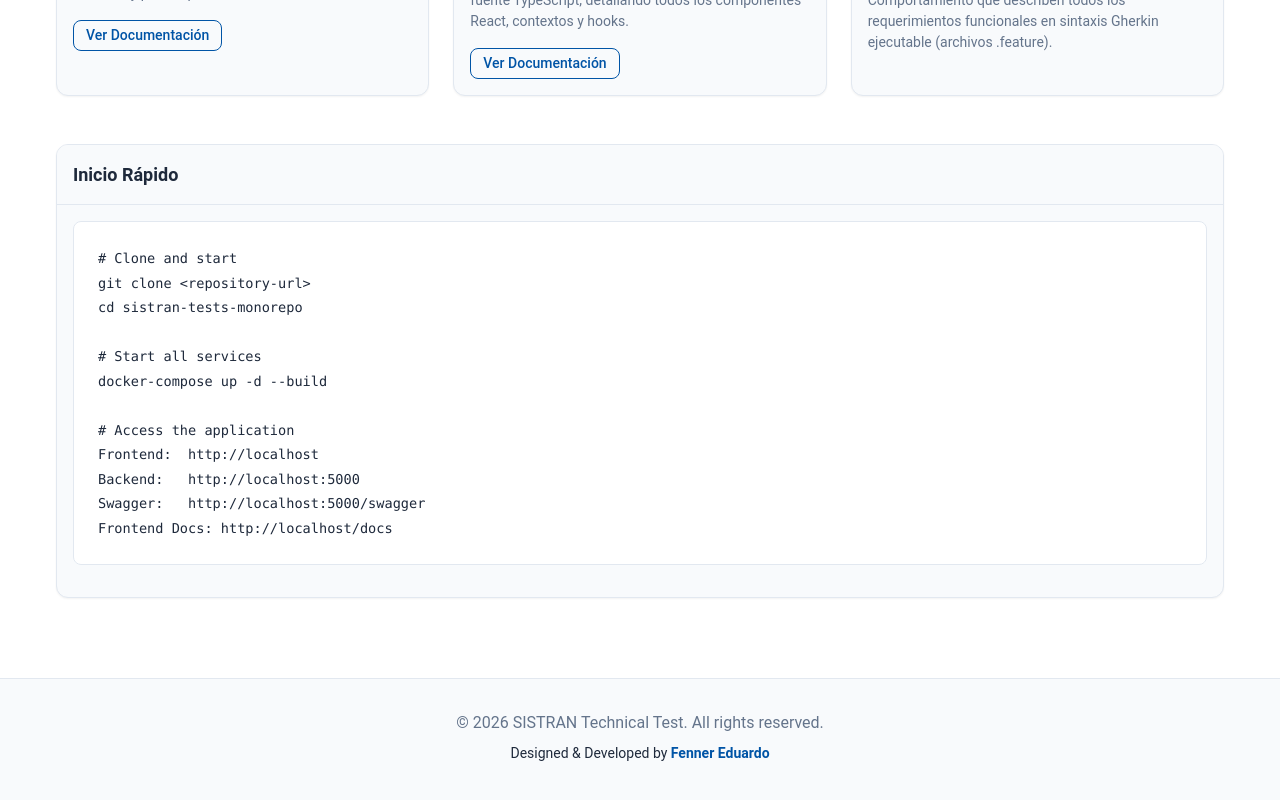
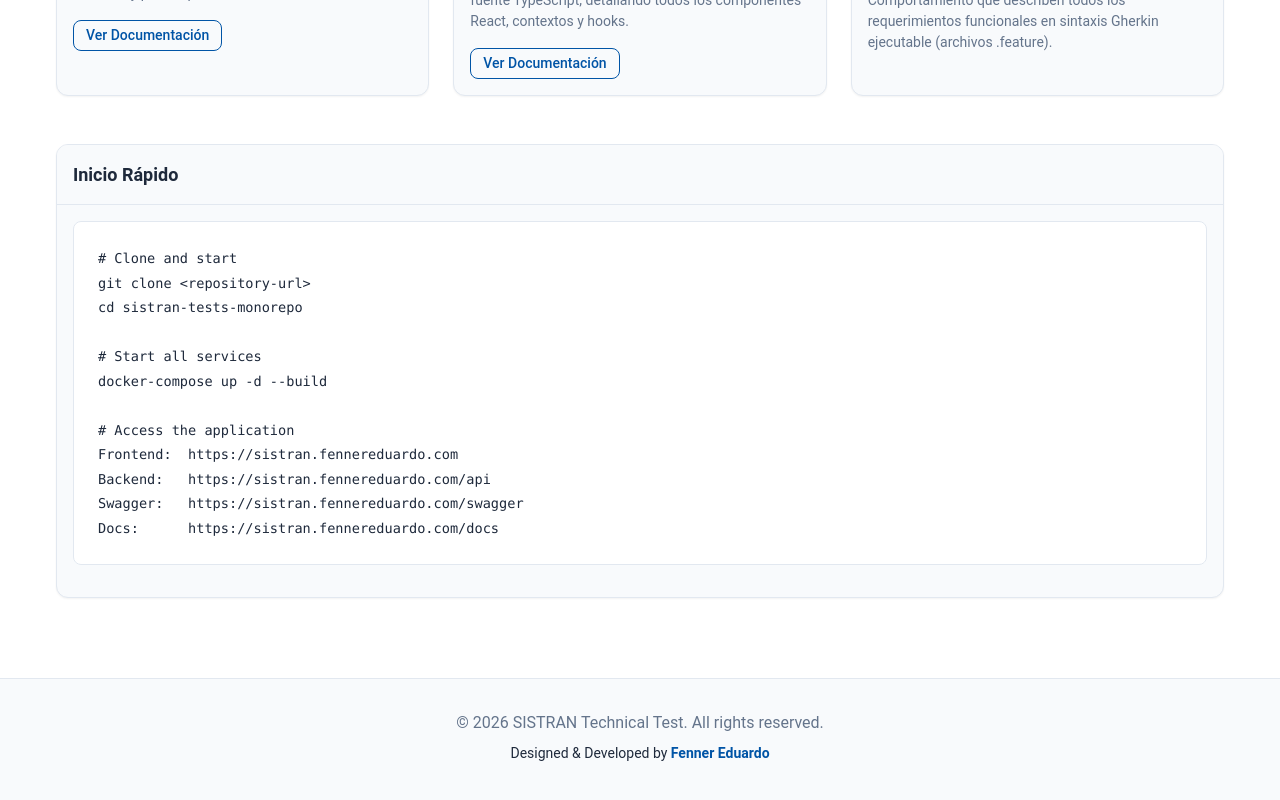
Before and after one commit to FennerEduardo/sistran-tests-monorepo, a React (Vite) app in the folder apps/frontend/: page / in a window 1280 px wide. Shown: the part 1266-2066 px from the top of the page. Built offline with nearby package versions, Linux system fonts and the light colour scheme.

Commit message:
feat: 🎉 Update frontend API endpoints to use relative paths; configure nginx for proxying and SSL support

```diff
--- a/apps/frontend/src/pages/Admin.tsx
+++ b/apps/frontend/src/pages/Admin.tsx
@@ -5,7 +5,7 @@ import { Button } from '../components/ui/Button';
 import { Input } from '../components/ui/Input';
 import { Pencil, Trash2, Plus, Search, Image as ImageIcon } from 'lucide-react';
 
-const API_BASE = 'http://localhost:5000/api';
+const API_BASE = '/api';
 const PEXELS_API_KEY = 'RNVYohOywIKlCE8tNWNDMFULSJW9imnRCAHlUdmzJHxGJaHdH8b5d66R';
 
 /**
--- a/apps/frontend/src/pages/Ecommerce.tsx
+++ b/apps/frontend/src/pages/Ecommerce.tsx
@@ -97,7 +97,7 @@ const ItemListContainer: React.FC = () => {
 
     useEffect(() => {
         setIsLoading(true);
-        fetch('http://localhost:5000/api/products', {
+        fetch('/api/products', {
             headers: {
                 'Accept-Language': i18n.language
             }
--- a/apps/frontend/src/pages/Home.tsx
+++ b/apps/frontend/src/pages/Home.tsx
@@ -33,8 +33,8 @@ const Home: React.FC = () => {
     ];
 
     const docs = [
-        { title: t('home.docSwagger'), desc: t('home.docSwaggerDesc'), url: 'http://localhost:5000/swagger' },
-        { title: t('home.docTypedoc'), desc: t('home.docTypedocDesc'), url: 'http://localhost/docs' },
+        { title: t('home.docSwagger'), desc: t('home.docSwaggerDesc'), url: '/swagger' },
+        { title: t('home.docTypedoc'), desc: t('home.docTypedocDesc'), url: '/docs' },
         { title: t('home.docGherkin'), desc: t('home.docGherkinDesc'), url: null },
     ];
 
@@ -133,10 +133,10 @@ cd sistran-tests-monorepo
 docker-compose up -d --build
 
 # Access the application
-Frontend:  http://localhost
-Backend:   http://localhost:5000
-Swagger:   http://localhost:5000/swagger
-Frontend Docs: http://localhost/docs`}
+Frontend:  https://sistran.fennereduardo.com
+Backend:   https://sistran.fennereduardo.com/api
+Swagger:   https://sistran.fennereduardo.com/swagger
+Docs:      https://sistran.fennereduardo.com/docs`}
                     </pre>
                 </CardBody>
             </Card>
--- a/apps/frontend/src/pages/PersonRegistration.tsx
+++ b/apps/frontend/src/pages/PersonRegistration.tsx
@@ -67,7 +67,7 @@ const PersonRegistration: React.FC = () => {
         };
 
         try {
-            const response = await fetch('http://localhost:5000/api/persons', {
+            const response = await fetch('/api/persons', {
                 method: 'POST',
                 headers: { 'Content-Type': 'application/json' },
                 body: JSON.stringify(payload)
```
Also changed, not shown: 2 other files (tests, documents, lock files or other folders).
